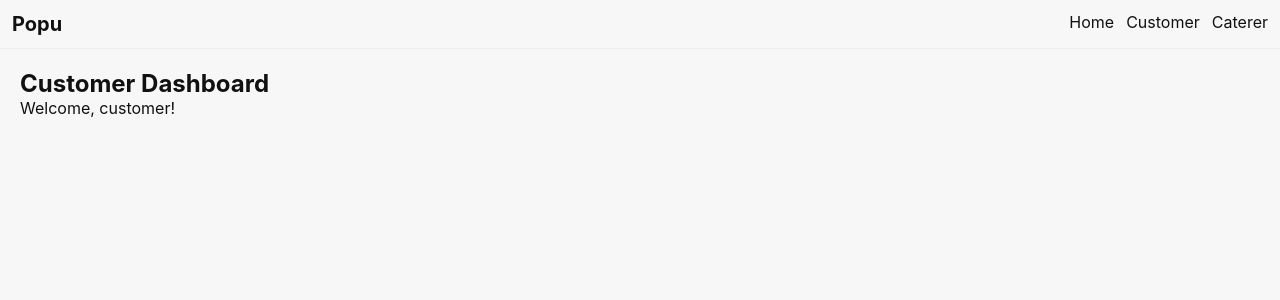
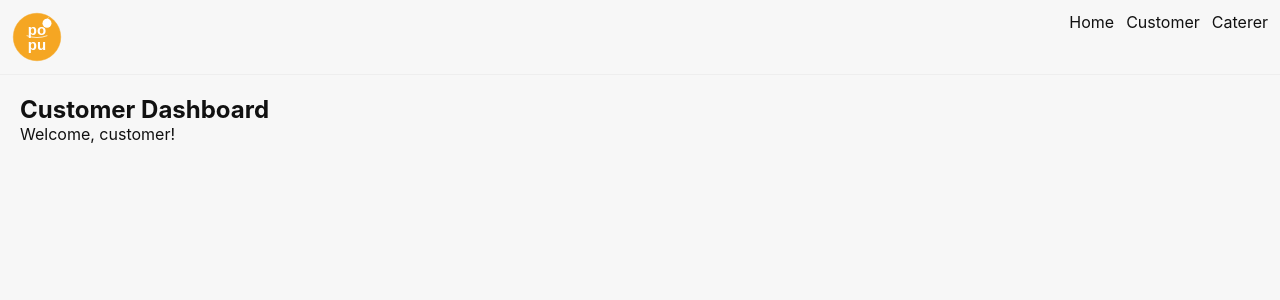
Before and after one commit to 91Hari/popu, a React (Vite) app in the folder frontend/: page / in a window 1280 px wide. Shown: the top 300 px of the page. Built offline with nearby package versions, Linux system fonts and the light colour scheme; the HTML template or start-up script is replaced by a standard one.

Commit message:
feat: add POPU logo SVG and update Logo component

```diff
--- a/frontend/src/components/Logo.jsx
+++ b/frontend/src/components/Logo.jsx
@@ -1,3 +1,9 @@
 export default function Logo() {
-  return <div style={{ fontWeight: 700, fontSize: 20 }}>Popu</div>;
+  return (
+    <img
+      src="/popu-logo.svg"
+      alt="Popu Logo"
+      style={{ height: 50, width: 50 }}
+    />
+  );
 }
```
Also changed, not shown: frontend/public/popu-logo.svg (added), 4 other files (tests, documents, lock files or other folders).
